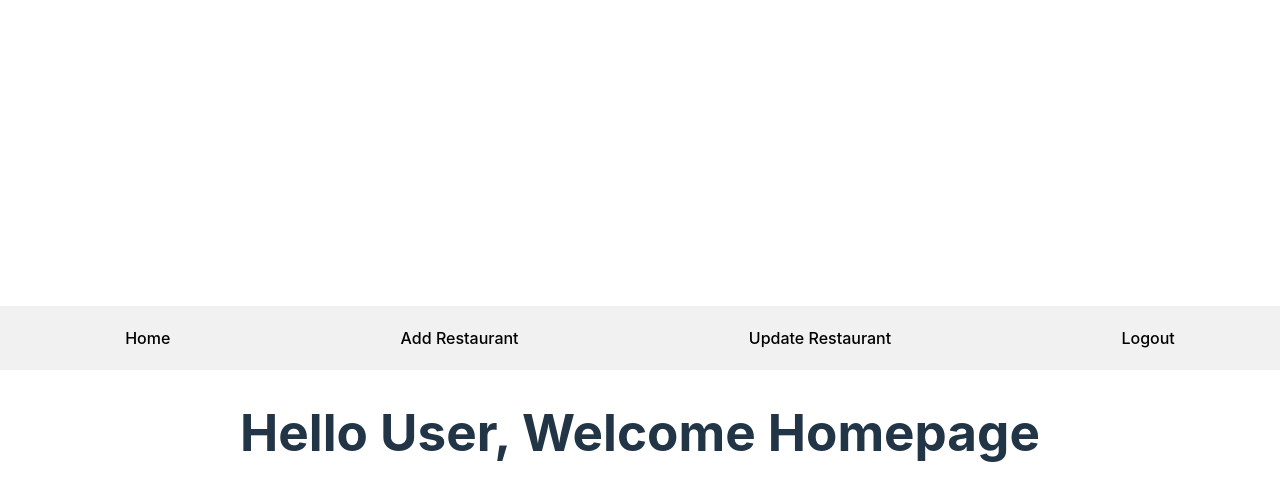
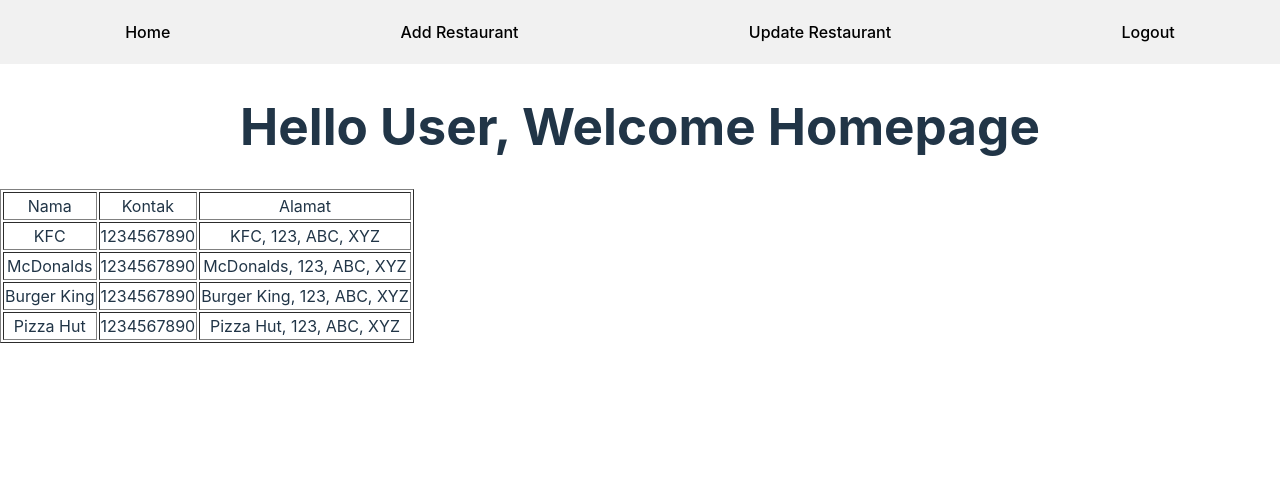
Before and after one commit to Azizsige/vue-jserver, a Vue app: page / in a window 1280 px wide. Shown: the top 500 px of the page. Built offline with nearby package versions, Linux system fonts and the light colour scheme; data requests are answered from the project's data file; sample sign-in values are in the browser's storage.

Commit message:
update: get data restaurant

```diff
--- a/db/db.json
+++ b/db/db.json
@@ -29,6 +29,36 @@
       "password": "coba1234",
       "name": "coba01",
       "id": 5
+    },
+    {
+      "email": "dummy01@gmail.com",
+      "password": "dummy1234",
+      "name": "dummy01",
+      "id": 6
+    },
+    {
+      "email": "test02@gmail.com",
+      "password": "test123",
+      "name": "test02",
+      "id": 7
+    },
+    {
+      "email": "kakak@gmail.com",
+      "password": "kakak123",
+      "name": "kakak",
+      "id": 8
+    },
+    {
+      "email": "haha@gmail.com",
+      "password": "haha123",
+      "name": "haha",
+      "id": 9
+    },
+    {
+      "email": "hahahah@gmail.com",
+      "password": "hahah123",
+      "name": "hahahah",
+      "id": 10
     }
   ],
   "restaurants": [
--- a/src/components/Home.vue
+++ b/src/components/Home.vue
@@ -2,6 +2,21 @@
   <div>
     <Header />
     <h1>Hello User, Welcome Homepage</h1>
+
+    <div class="table">
+      <table border="1">
+        <tr>
+          <td>Nama</td>
+          <td>Kontak</td>
+          <td>Alamat</td>
+        </tr>
+        <tr v-for="data in restaurants" :key="id">
+          <td>{{ data.name }}</td>
+          <td>{{ data.contact }}</td>
+          <td>{{ data.address }}</td>
+        </tr>
+      </table>
+    </div>
   </div>
 </template>
 <script>
@@ -12,6 +27,11 @@
   components: {
     Header,
   },
+  data() {
+    return {
+      restaurants: [],
+    };
+  },
 
   async mounted() {
     let users = localStorage.getItem("user-info");
@@ -20,12 +40,13 @@
     }
 
     let results = await axios.get("http://localhost:3000/restaurants");
-    console.warn(results);
+    this.restaurants = results.data;
+    console.log(this.restaurants);
   },
 };
 </script>
 <style>
 body {
-  min-height: 0;
+  min-height: 0 !important;
 }
 </style>
--- a/src/components/Login.vue
+++ b/src/components/Login.vue
@@ -1,5 +1,5 @@
 <template>
-  <div>
+  <div class="login-wrapper">
     <img class="logo" src="./../assets/vue.svg" alt="" srcset="" />
     <h1>Login</h1>
     <div class="login">
@@ -46,6 +46,14 @@
 </script>
 <style>
 body {
-  min-height: 100vh !important;
+  min-height: 100vh;
+}
+
+.login-wrapper {
+  min-height: 100vh;
+  display: flex;
+  flex-direction: column;
+  justify-content: center;
+  align-items: center;
 }
 </style>
--- a/src/components/SignUp.vue
+++ b/src/components/SignUp.vue
@@ -1,5 +1,5 @@
 <template>
-  <div>
+  <div class="signup-wrapper">
     <img class="logo" src="./../assets/vue.svg" alt="" srcset="" />
     <h1>Sign Up</h1>
     <div class="register">
@@ -26,18 +26,11 @@
   },
   methods: {
     async signUp() {
-      let results = await axios.all([
-        axios.post("http://localhost:3000/user", {
-          email: this.email,
-          password: this.password,
-          name: this.name,
-        }),
-        axios.post("https://azizsige.github.io/vue-jserver/db/db.json", {
-          email: this.email,
-          password: this.password,
-          name: this.name,
-        }),
-      ]);
+      let results = await axios.post("http://localhost:3000/user", {
+        email: this.email,
+        password: this.password,
+        name: this.name,
+      });
       console.warn(results);
       if ((results.status = 201)) {
         localStorage.setItem("user-info", JSON.stringify(results.data));
@@ -55,7 +48,11 @@
 };
 </script>
 <style>
-body {
+.signup-wrapper {
   min-height: 100vh;
+  display: flex;
+  flex-direction: column;
+  justify-content: center;
+  align-items: center;
 }
 </style>
--- a/src/style.css
+++ b/src/style.css
@@ -38,7 +38,7 @@
   display: flex;
   place-items: center;
   min-width: 320px;
-  min-height: 0;
+  min-height: 0 !important;
 }
 
 h1 {
--- a/vite.config.js
+++ b/vite.config.js
@@ -1,7 +1,7 @@
-import { defineConfig } from 'vite'
-import vue from '@vitejs/plugin-vue'
+import { defineConfig } from "vite";
+import vue from "@vitejs/plugin-vue";
 
 // https://vitejs.dev/config/
 export default defineConfig({
-  plugins: [vue()]
-})
+  plugins: [vue()],
+});
```
